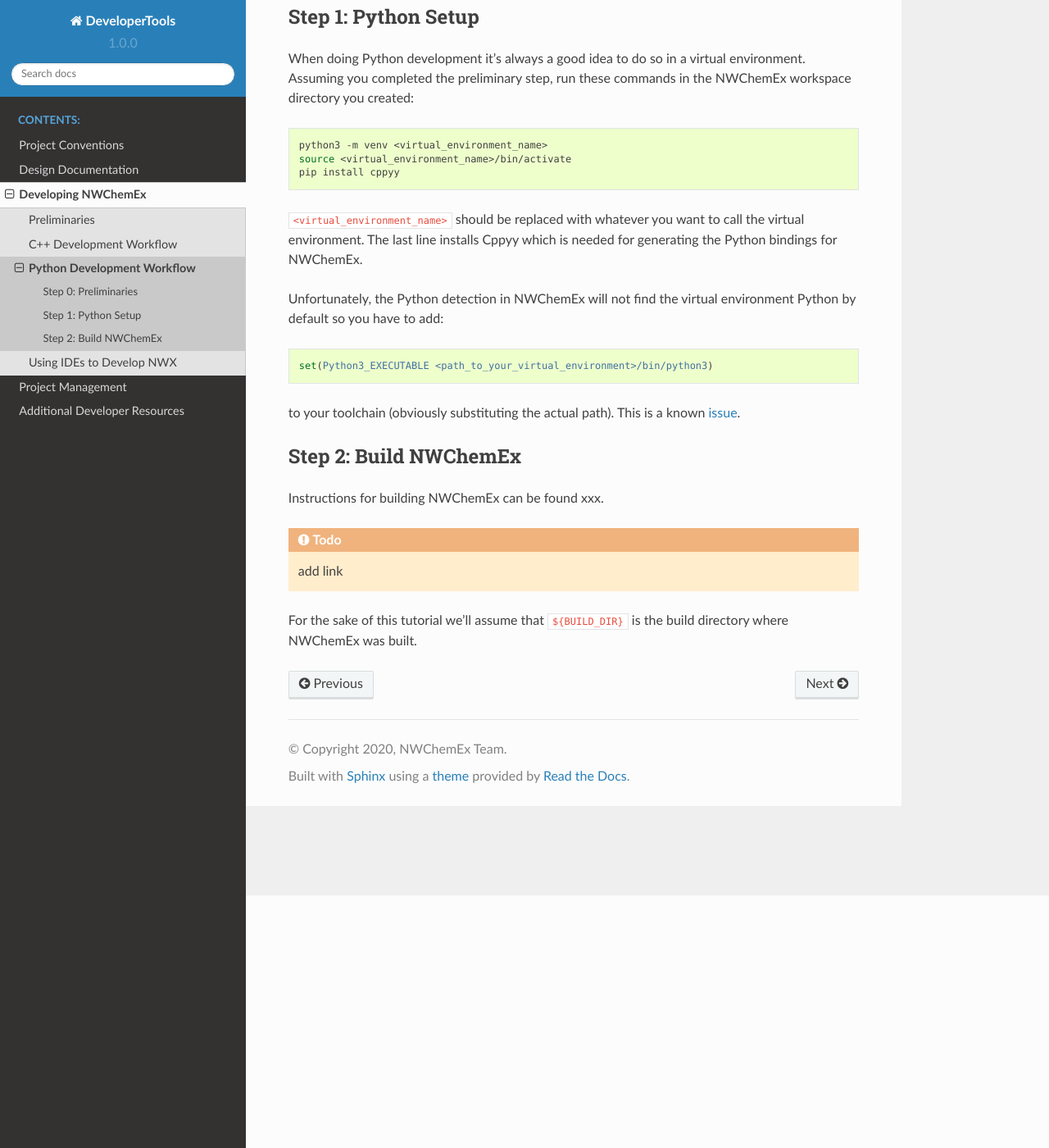
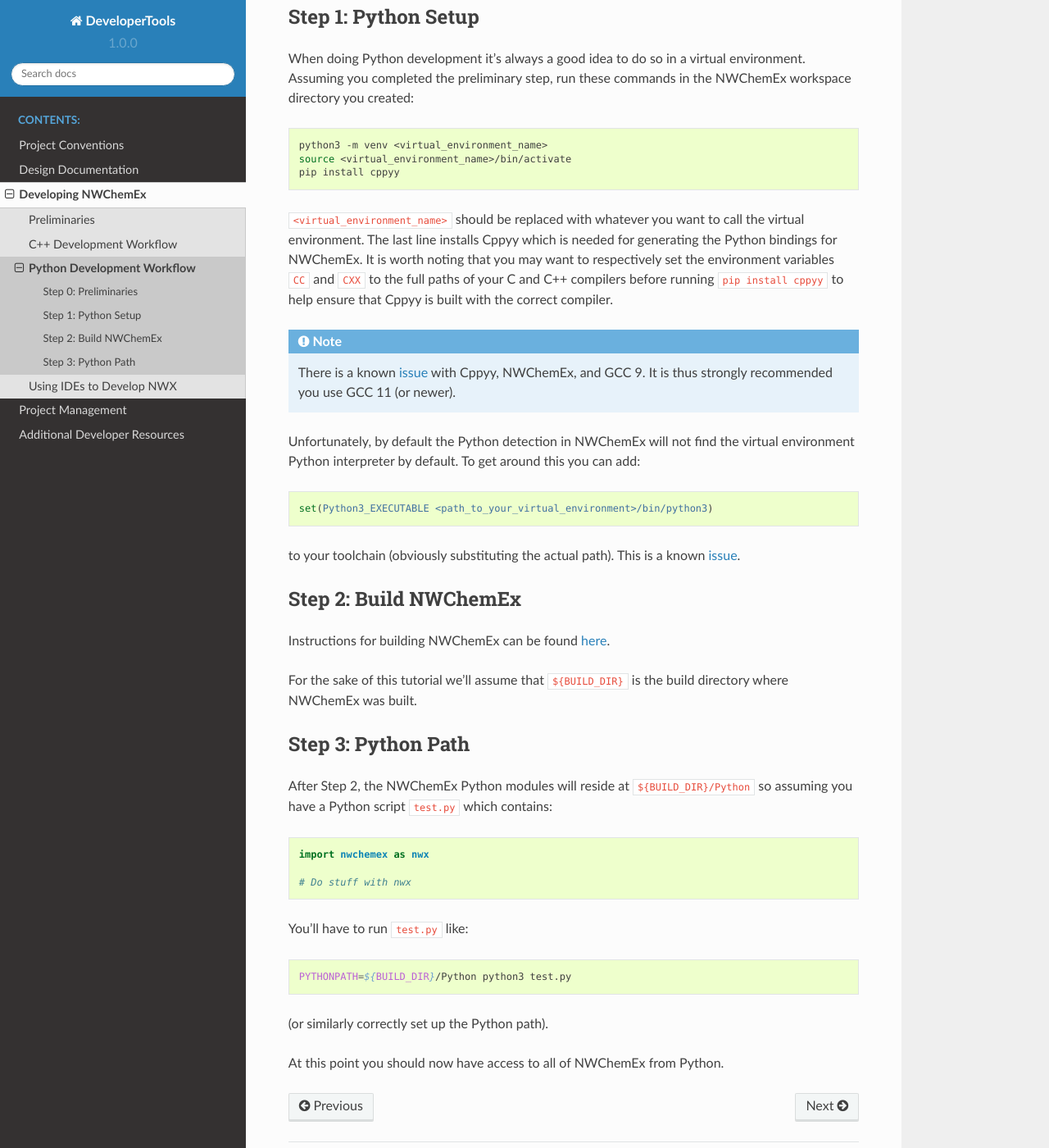
Before and after one commit to NWChemEx/.github, a Sphinx documentation site: the page built from docs/source/development/python_development_workflow.rst, in a window 1280 px wide and 1400 px high, scrolled down 308 px. Shown: the whole window at 82% size. Built offline with Sphinx 7.4.7 and the Read the Docs theme 2.0.0, drawn with Linux system fonts in a browser that asks for light colours.

Commit message:
seems to suffice for docs

```diff
--- a/docs/source/development/python_development_workflow.rst
+++ b/docs/source/development/python_development_workflow.rst
@@ -29,10 +29,21 @@ in the NWChemEx workspace directory you created:
 
 ``<virtual_environment_name>`` should be replaced with whatever you want to call
 the virtual environment. The last line installs Cppyy which is needed for
-generating the Python bindings for NWChemEx.
+generating the Python bindings for NWChemEx. It is worth noting that you may
+want to respectively set the environment variables ``CC`` and ``CXX`` to
+the full paths of your C and C++ compilers before running ``pip install cppyy``
+to help ensure that Cppyy is built with the correct compiler.
 
-Unfortunately, the Python detection in NWChemEx will not find the virtual
-environment Python by default so you have to add:
+.. note::
+
+   There is a known
+   `issue <https://github.com/NWChemEx-Project/.github/issues/29>`__ with
+   Cppyy, NWChemEx, and GCC 9. It is thus strongly recommended you use GCC 11
+   (or newer).
+
+Unfortunately, by default the Python detection in NWChemEx will not find
+the virtual environment Python interpreter by default. To get around this
+you can add:
 
 .. code-block:: cmake
 
@@ -45,11 +56,33 @@ to your toolchain (obviously substituting the actual path). This is a known
 Step 2: Build NWChemEx
 **********************
 
-Instructions for building NWChemEx can be found xxx.
-
-.. todo::
-
-   add link
+Instructions for building NWChemEx can be found
+`here <https://nwchemex-project.github.io/NWChemEx/installation/building.html>`__.
 
 For the sake of this tutorial we'll assume that ``${BUILD_DIR}`` is the build
 directory where NWChemEx was built.
+
+*******************
+Step 3: Python Path
+*******************
+
+After Step 2, the NWChemEx Python modules will reside at
+``${BUILD_DIR}/Python`` so assuming you have a Python script ``test.py`` which
+contains:
+
+.. code-block:: python
+
+    import nwchemex as nwx
+
+    # Do stuff with nwx
+
+You'll have to run ``test.py`` like:
+
+.. code-block:: bash
+
+   PYTHONPATH=${BUILD_DIR}/Python python3 test.py
+
+(or similarly correctly set up the Python path).
+
+
+At this point you should now have access to all of NWChemEx from Python.
```
